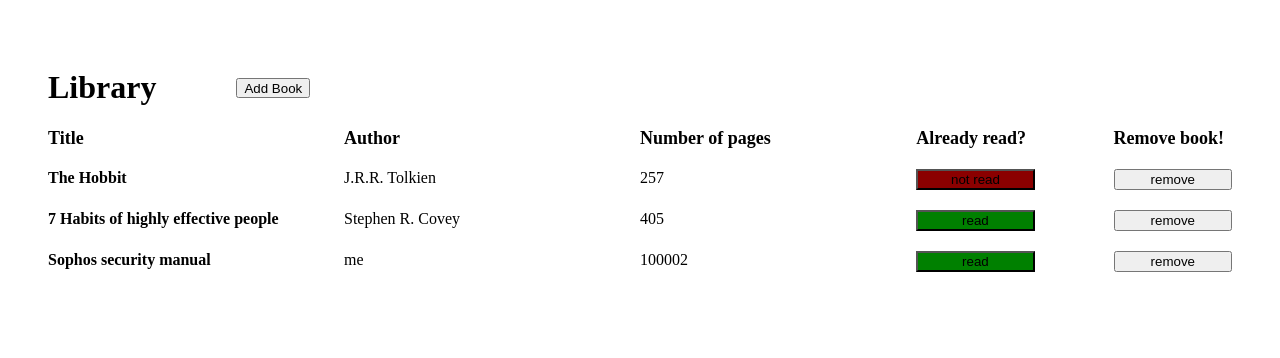
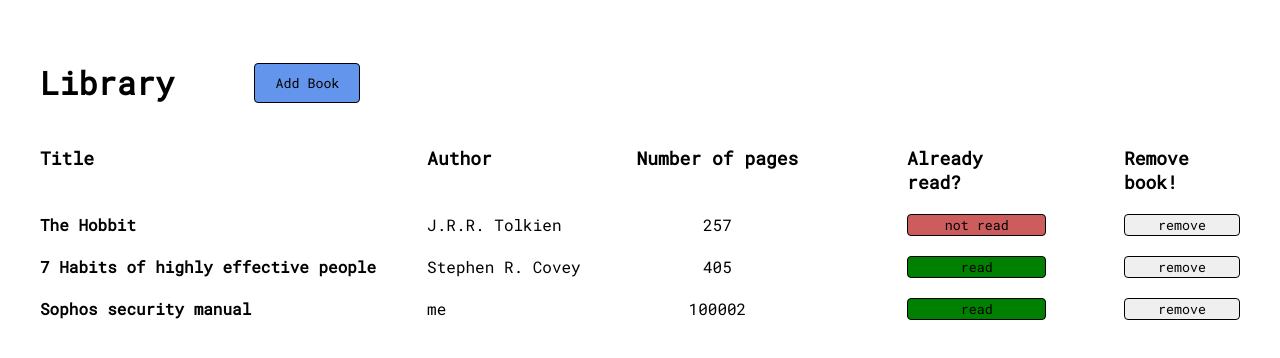
Before and after one commit to JakkNaj/Odin-library, a plain HTML site: page index.html in a window 1280 px wide. Drawn offline with Linux system fonts and the light colour scheme.

Commit message:
canceling popup form repaired, css styling added

```diff
--- a/index.html
+++ b/index.html
@@ -27,15 +27,17 @@
     <div id="popup-form" style="display:none">
         <form>
             <label for="formTitle">Title</label>
-            <input id="formTitle" type="text" name="title"><br><br>
+            <input id="formTitle" type="text" name="title">
             <label for="formAuthor">Author</label>
-            <input id="formAuthor" type="text" name="author"><br><br>
+            <input id="formAuthor" type="text" name="author">
             <label for="formPages">Pages</label>
-            <input id="formPages" type="number" name="pages"><br><br>
-            <label for="formRead">Did you read the book?</label>
-            <input id="formRead" type="checkbox" name="read"><br><br>
+            <input id="formPages" type="number" name="pages">
+            <div class="checkbox-wrapper">
+                <label for="formRead">Did you read the book?</label>
+                <input id="formRead" type="checkbox" name="read">
+            </div>
             <div class="formBtns-wrapper">
-                <button id="cancel-popup-form">Cancel</button>
+                <button id="cancel-popup-form" type="button">Cancel</button>
                 <input type="submit" value="Submit">
             </div>
         </form>
--- a/script.js
+++ b/script.js
@@ -122,13 +122,14 @@ const createBookCard = (book) => {
             }
             iterator++;
         }
-        console.log("it" + iterator);
         if (myLibrary[iterator].read) {
             readBtn.classList.add("notRead");
             readBtn.classList.remove("read");
+            readBtn.textContent = "not read";
         } else {
             readBtn.classList.add("read");
             readBtn.classList.remove("notRead");
+            readBtn.textContent = "read";
         }
         myLibrary[iterator].read = !myLibrary[iterator].read;
 
--- a/styles.css
+++ b/styles.css
@@ -1,5 +1,9 @@
+@import url('https://fonts.googleapis.com/css2?family=Inter:wght@600&family=Roboto+Mono&display=swap');
+
 body {
+    font-family: 'Roboto Mono', monospace;
     padding: 40px;
+    margin: 0;
 }
 
 header {
@@ -8,8 +12,11 @@ header {
 }
 
 header>button {
-    height: 20px;
+    padding: 10px 20px 10px;
     align-self: center;
+    border: 1px solid black;
+    border-radius: 4px;
+    background-color: cornflowerblue;
 }
 
 #bookShelf {
@@ -20,7 +27,7 @@ header>button {
 
 .bookCard {
     display: grid;
-    grid-template-columns: 1.5fr 1.5fr 1fr 1fr 1fr;
+    grid-template-columns: 2fr 1fr 1fr 1.2fr 1fr;
 }
 
 .bookTitle {
@@ -30,6 +37,12 @@ header>button {
 .bookCard >button, .buttonLegend {
     width: 60%;
     justify-self: end;
+}
+
+.bookCard >button {
+    border: 1px solid black;
+    border-radius: 4px;
+    max-height: 22px;
 }
 
 #bookShelf >.legend{
@@ -56,6 +69,7 @@ form {
     display: flex;
     flex-direction: column;
     align-items: center;
+    gap: 10px;
 }
 
 input[type="text"],
@@ -63,7 +77,6 @@ input[type="number"],
 input[type="checkbox"] {
     width: 100%;
     padding: 10px;
-    margin-bottom: 20px;
 }
 
 .formBtns-wrapper {
@@ -76,5 +89,37 @@ input[type="checkbox"] {
 }
 
 .notRead {
-    background-color: darkred;
+    background-color: indianred;
 }
+
+main >#bookShelf >.legend{
+    padding-top: 20px;
+}
+
+button {
+    font-family: 'Roboto Mono', monospace;
+}
+
+button:hover {
+    transition: all .2s ease-in-out;
+    transform: scale(1.1);
+}
+
+.pagesNum {
+    justify-self: center;
+}
+
+.buttonLegend {
+    justify-self: end;
+}
+
+.checkbox-wrapper {
+    display: grid;
+    grid-template-columns: 4fr 1fr;
+}
+
+.formBtns-wrapper >* {
+    border-radius: 4px;
+    border: 1px solid grey;
+    background-color: darkgray;
+}
```
